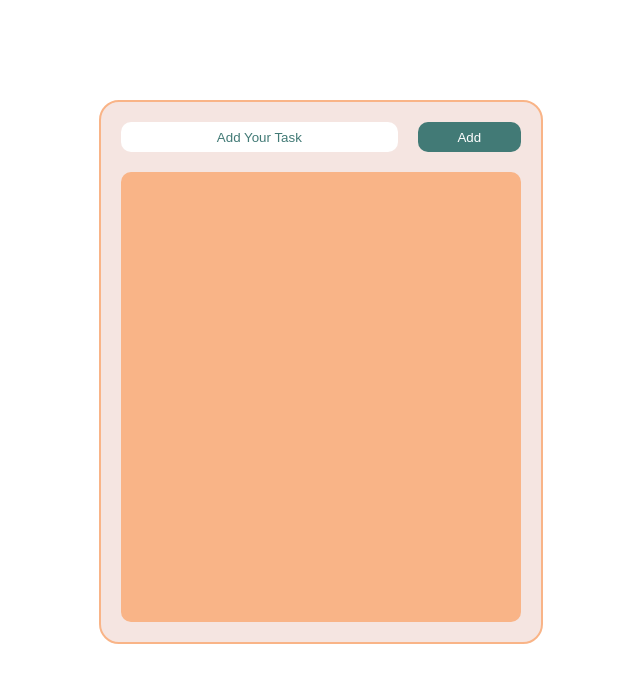
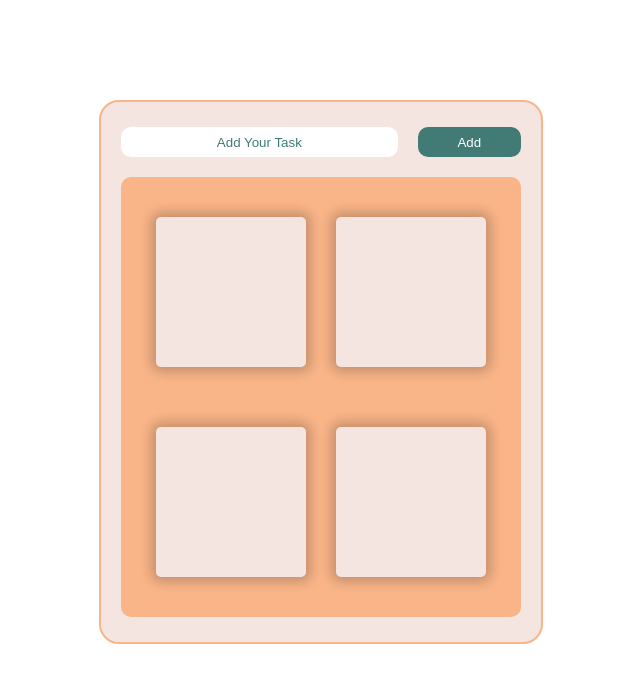
Before and after one commit to Sadeghakbar/todo-app, a React (Create React App) app: page / in a window 1280 px wide. Shown: the top 682 px of the page, without its empty margins (319-959 px from the left). Built offline with nearby package versions, Linux system fonts and the light colour scheme.

Commit message:
added todo-items UI

```diff
--- a/src/App.css
+++ b/src/App.css
@@ -2,7 +2,8 @@
   text-align: center;
   border: solid #F9B487 2px;
   width: 400px;
-  height: 500px;
+  min-height: 500px;
+
   margin: auto;
   background-color: #F5E5E1;
   margin-top: 100px;
--- a/src/App.js
+++ b/src/App.js
@@ -1,7 +1,7 @@
-import logo from './logo.svg';
 import './App.css';
 import Input from './components/input/input';
 import TodoList from './components/todo-list/todo-list';
+
 
 
 function App() {
@@ -11,6 +11,7 @@ function App() {
       <Input/>
       <TodoList/>
 
+
     </div>
   );
 }
--- /dev/null
+++ b/src/components/todo-item/todo-item.css
@@ -0,0 +1,9 @@
+.todo-item{
+    height: 150px;
+    width: 150px;
+    background-color: #F5E5E1 ;
+    box-shadow: 0px 0px 12px 5px rgba(0, 0, 0, 0.2);
+    border-radius: 5px;
+
+
+}
--- /dev/null
+++ b/src/components/todo-item/todo-item.jsx
@@ -0,0 +1,12 @@
+import './todo-item.css';
+
+function TodoItem() {
+  return (
+
+    <div className='todo-item'>
+
+    </div>
+  );
+}
+
+export default TodoItem;
--- a/src/components/todo-list/todo-list.css
+++ b/src/components/todo-list/todo-list.css
@@ -1,9 +1,16 @@
 .todo-list-container{
-    display: flex;
+    display: grid;
     background-color: #F9B487;
     height: 100%;
-    width: 100%;
+    min-height: 400px;
     position: relative;
     border-radius: 10px;
+    justify-content: space-evenly;
+    align-content: space-around;
+    align-items: stretch;
+    grid-template-columns: 50% 50%;
+    justify-items: center;
+    row-gap: 20px;
+    padding: 20px;
 
 }
--- a/src/components/todo-list/todo-list.jsx
+++ b/src/components/todo-list/todo-list.jsx
@@ -1,9 +1,15 @@
+import TodoItem from '../todo-item/todo-item';
 import './todo-list.css';
 
 function TodoList() {
   return (
 
     <div className='todo-list-container'>
+     <TodoItem />
+     <TodoItem />
+     <TodoItem />
+     <TodoItem />
+
 
     </div>
   );
```
